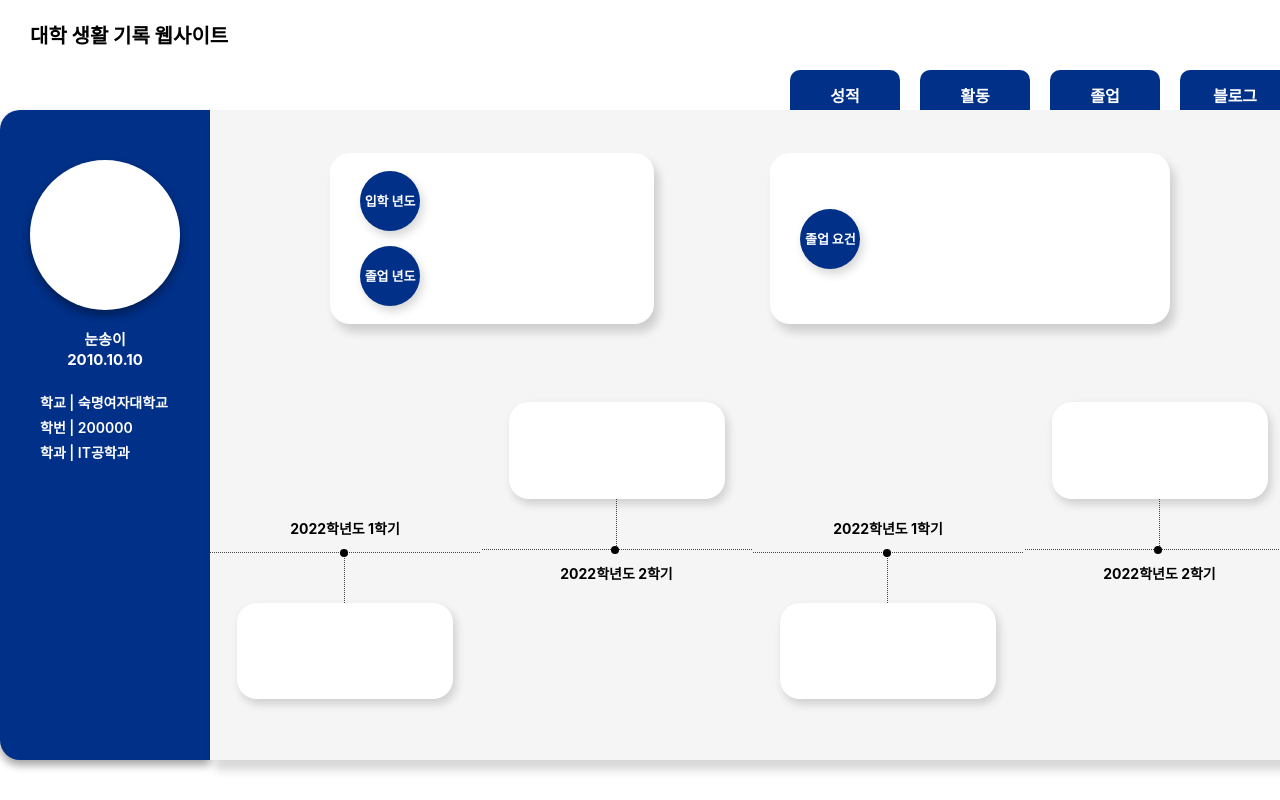
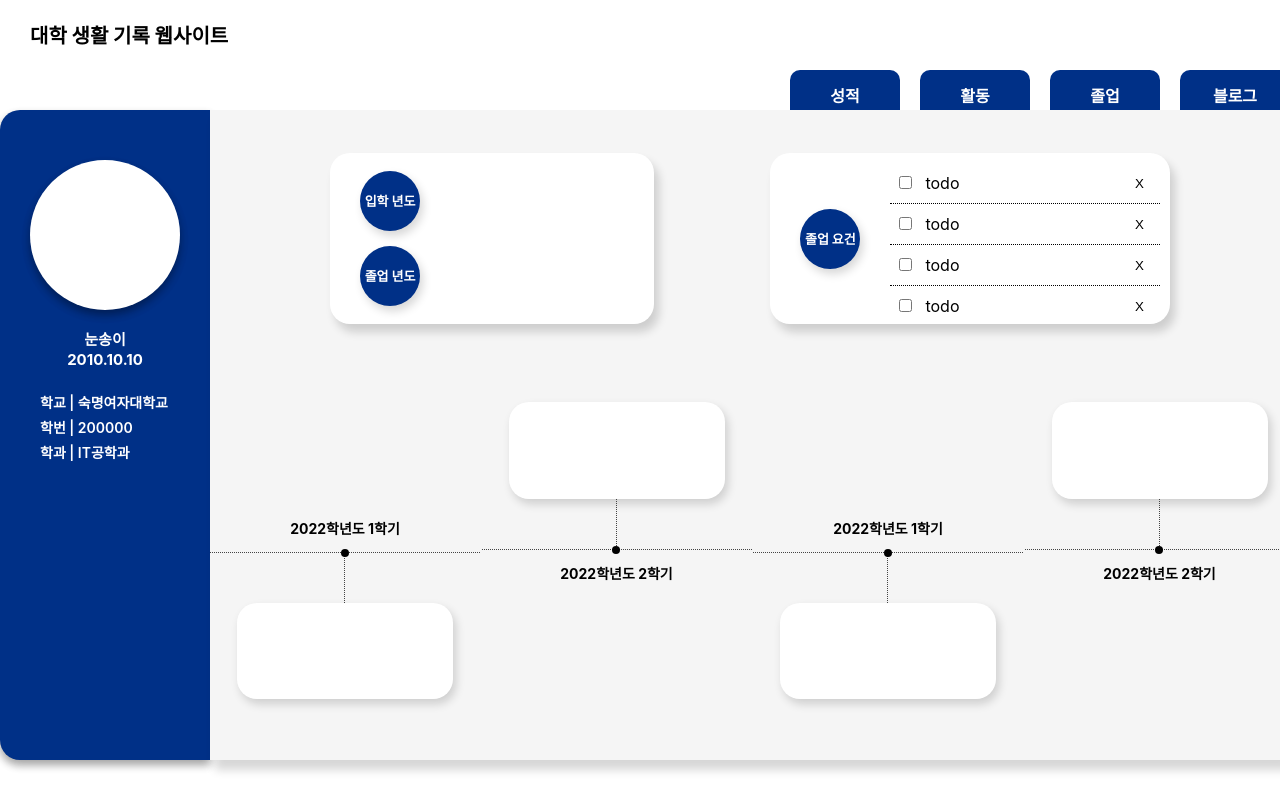
Before and after one commit to JIMIN1020/react-project-univ_life, a React (Create React App) app: page / in a window 1280 px wide. Built offline with nearby package versions, Linux system fonts and the light colour scheme.

Commit message:
7-졸업_todo 추가

```diff
--- a/src/Pages/Components/GraduationPage/PlanBottom.module.css
+++ b/src/Pages/Components/GraduationPage/PlanBottom.module.css
@@ -53,6 +53,6 @@
   width: 8px;
   height: 8px;
   position: absolute;
-  left: 129.8px;
+  left: 131px;
   margin-top: -3px;
 }
--- a/src/Pages/Components/GraduationPage/PlanTop.module.css
+++ b/src/Pages/Components/GraduationPage/PlanTop.module.css
@@ -18,7 +18,7 @@
   display: flex;
   flex-direction: column;
   align-items: center;
-  justify-content: end;
+  justify-content: flex-end;
 }
 
 .plan {
@@ -57,6 +57,6 @@
   width: 8px;
   height: 8px;
   position: absolute;
-  left: 129.7px;
+  left: 130.5px;
   top: 47px;
 }
--- /dev/null
+++ b/src/Pages/Components/GraduationPage/Todo.js
@@ -0,0 +1,18 @@
+import React from "react";
+import styles from "./Todo.module.css";
+
+const Todo = () => {
+  return (
+    <div className={styles.container}>
+      <div>
+        <input type="checkbox" />
+        <span>todo</span>
+      </div>
+      <button className={styles.button} type="submit">
+        X
+      </button>
+    </div>
+  );
+};
+
+export default Todo;
--- /dev/null
+++ b/src/Pages/Components/GraduationPage/Todo.module.css
@@ -0,0 +1,23 @@
+.container {
+  width: 100%;
+  height: 40px;
+  border-bottom: 1px dotted;
+  display: flex;
+  justify-content: space-between;
+
+  align-items: center;
+}
+
+.container div {
+  margin-left: 5px;
+}
+
+.container span {
+  margin-left: 10px;
+}
+
+.button {
+  background-color: rgba(0, 0, 0, 0);
+  border: none;
+  margin-right: 10px;
+}
--- a/src/Pages/GraduationPage.js
+++ b/src/Pages/GraduationPage.js
@@ -4,6 +4,7 @@ import Profile from "./Components/Profile";
 import IndexBar from "./Components/IndexBar";
 import PlanBottom from "./Components/GraduationPage/PlanBottom";
 import PlanTop from "./Components/GraduationPage/PlanTop";
+import Todo from "./Components/GraduationPage/Todo";
 
 const GraduationPage = () => {
   return (
@@ -29,7 +30,15 @@ const GraduationPage = () => {
                 <div className={styles.left}>
                   <div className={styles.circle}>졸업 요건</div>
                 </div>
-                <div className={styles.todoContainer}></div>
+                <div className={styles.todoContainer}>
+                  <div>
+                    <Todo />
+                    <Todo />
+                    <Todo />
+                    <Todo />
+                    <Todo />
+                  </div>
+                </div>
               </div>
             </div>
             <div className={styles.contentBottom}>
--- a/src/Pages/GraduationPage.module.css
+++ b/src/Pages/GraduationPage.module.css
@@ -107,8 +107,17 @@
 }
 
 .todoContainer {
-  height: 100%;
+  height: 150px;
   width: 70%;
+  display: flex;
+  flex-direction: column;
+  padding: 10px 0;
+  padding-right: 10px;
+  overflow-y: auto;
+}
+
+.todoContainer::-webkit-scrollbar {
+  display: none;
 }
 
 .contentBottom {
@@ -118,4 +127,9 @@
   display: flex;
   white-space: nowrap;
   overflow-x: auto;
+  overflow-y: hidden;
 }
+
+.contentBottom::-webkit-scrollbar {
+  display: none;
+}
```
